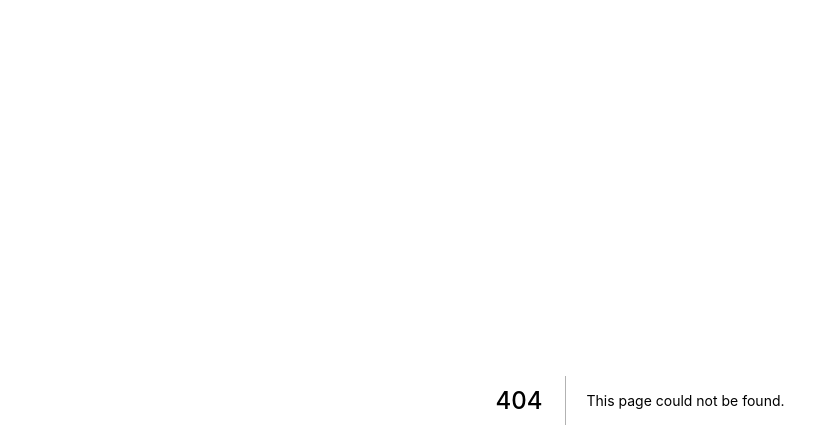
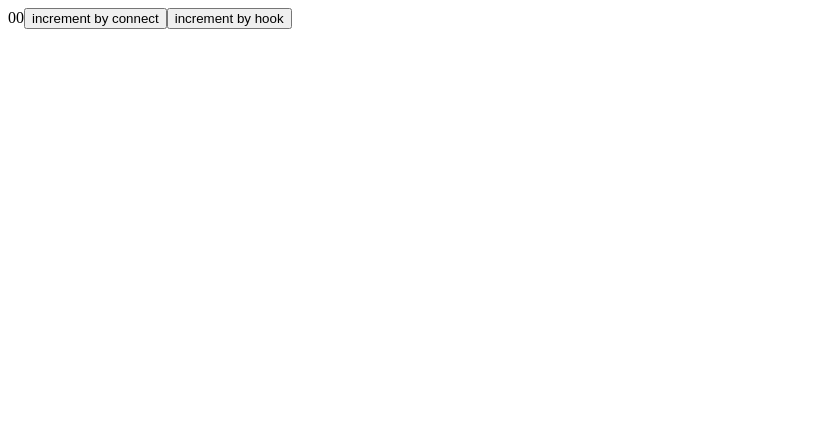
Before and after one commit to mmmmmmmmn/my_frontend_template, a Next.js app: page /reduxReRenderTest in a window 1280 px wide. Before the commit this address had no page. Shown: the top 448 px of the page, without its empty margins (0-839 px from the left). Built offline with nearby package versions, Linux system fonts and the light colour scheme.

Commit message:
add reduxReRenderTest

```diff
--- /dev/null
+++ b/pages/reduxReRenderTest.tsx
@@ -0,0 +1,72 @@
+import React from 'react'
+import { NextPage } from 'next'
+import { connect, Provider, useDispatch, useSelector } from 'react-redux'
+import { createStore, Dispatch as RawDispatch } from 'redux'
+
+type State = number
+const initialState: State = 0
+
+const actionCreators = {
+    increment: () => ({ type: 'INCREMENT' as const }),
+}
+
+type ActionTypes = ReturnType<typeof actionCreators[keyof typeof actionCreators]>
+type Dispatch = RawDispatch<ActionTypes>
+
+const counterReducer = (state = initialState, action: ActionTypes): State => {
+    switch (action.type) {
+        case 'INCREMENT':
+            return state + 1
+        default:
+            return state
+    }
+}
+
+const store = createStore(counterReducer)
+
+const calcRoughCount = (state: State) => Math.floor(state / 10)
+
+const ConnectedRough = connect((state: State) => ({
+    roughCount: calcRoughCount(state),
+}))(({ roughCount }) => {
+    console.log('render ConnectedRough')
+
+    return <>{roughCount}</>
+})
+
+const RoughByHook: React.FC = () => {
+    const roughCount = useSelector<State, number>(calcRoughCount)
+    console.log('render RoughByHook')
+
+    return <>{roughCount}</>
+}
+
+const ConnectedIncrementor = connect(null, (dispatch: Dispatch) => ({
+    increment: () => dispatch(actionCreators.increment()),
+}))(({ increment }) => {
+    console.log('render ConnectedIncrementor')
+
+    return <button onClick={increment}>increment by connect</button>
+})
+
+const IncrementorByHook: React.FC = () => {
+    const dispatch = useDispatch<Dispatch>()
+    console.log('render IncrementorByHook')
+
+    return <button onClick={() => dispatch(actionCreators.increment())}>increment by hook</button>
+}
+
+const reduxReRenderTest: NextPage = () => {
+    console.log('render root')
+
+    return (
+        <Provider store={store}>
+            <ConnectedRough />
+            <RoughByHook />
+            <ConnectedIncrementor />
+            <IncrementorByHook />
+        </Provider>
+    )
+}
+
+export default reduxReRenderTest
```
